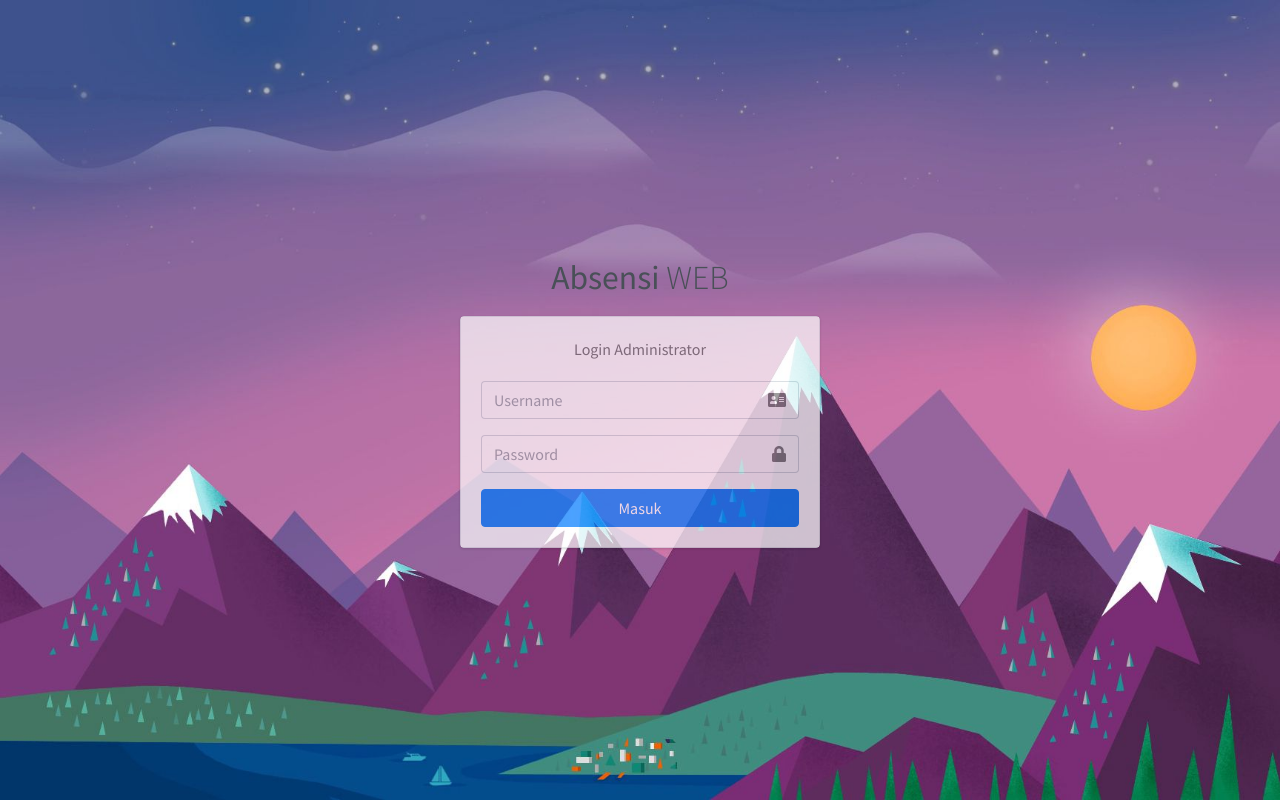
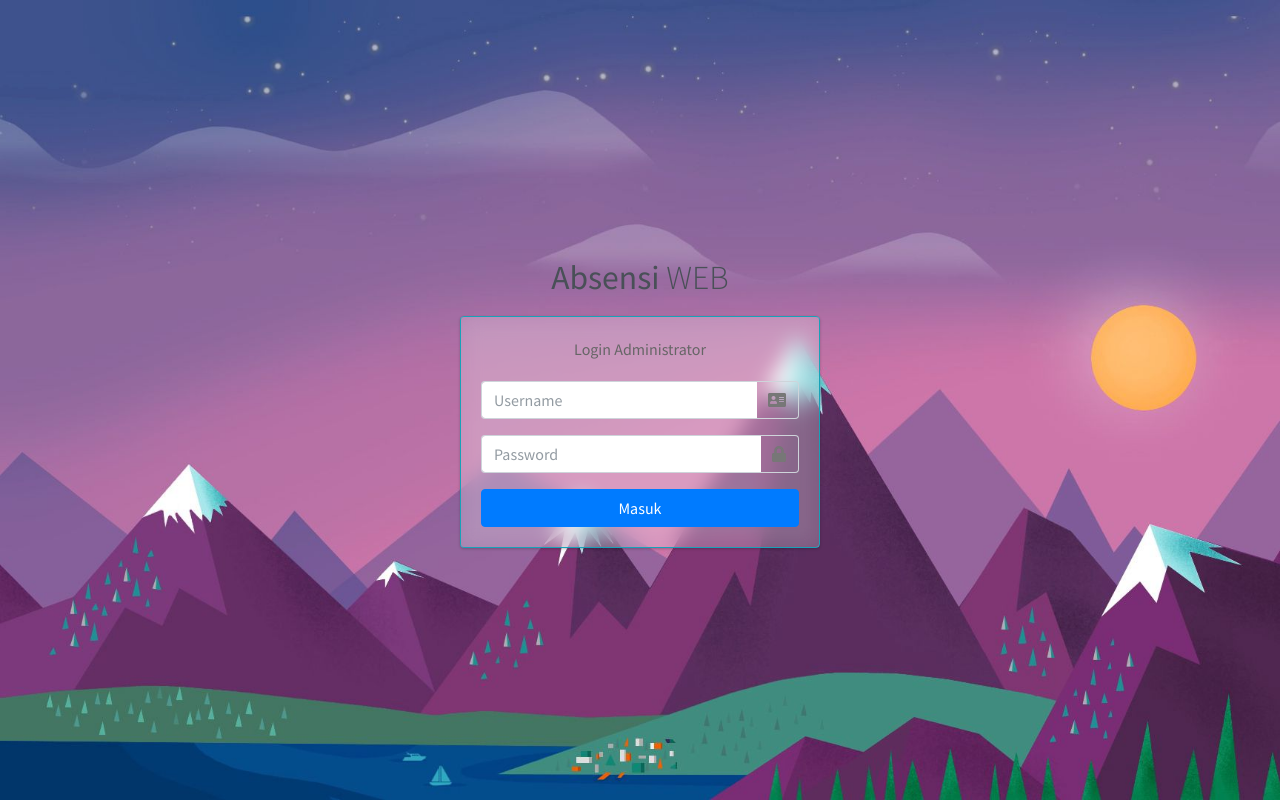
Before and after one commit to krypton-byte/Absensi, a PHP site: page / in a window 1280 px wide. Run offline with PHP 8.4, Linux system fonts and the light colour scheme; some libraries are stand-ins or nearby versions.

Commit message:
feat: total

```diff
--- a/index.php
+++ b/index.php
@@ -20,10 +20,9 @@
     <a href=""><b>Absensi</b> WEB</a>
   </div>
   <!-- /.login-logo -->
-  <div class="card border">
+  <div class="card border border-info">
     <div class="card-body login-card-body">
       <p class="login-box-msg">Login Administrator</p>
-
       <form action="" method="post">
       <?php
       session_start();
@@ -91,8 +90,9 @@
     background-size: cover;
     background-position: center;
   }
-  .card {
-     opacity: 0.7;
+  .card, .card-body {
+    background-color: rgba(255, 255, 255, 0.1);
+    backdrop-filter: blur(10px);
   }
 </style>
 </body>
--- a/modules/databases.php
+++ b/modules/databases.php
@@ -96,7 +96,7 @@
             if(!$siswa){
                 throw new Exception('NIS Tidak Terdaftar');
             }
-            return $siswa;
+            return [...$siswa, 'Izin' => $this->jumlah('Izin'), 'Sakit' => $this->jumlah('Sakit'), 'Hadir' => $this->jumlah('Hadir'), 'Alpa' => $this->jumlah('Alpa')];
         }
 
         public function Absen(string $absen) {
@@ -121,6 +121,12 @@
             $query->bind_param('s', $this->nis);
             $query->execute();
             return $query->affected_rows;
+        }
+        public function jumlah(string $absen): int {
+            $query = $this->connection->prepare('SELECT COUNT(Siswa) FROM Absensi WHERE Siswa = ? AND Kehadiran = ?');
+            $query->bind_param('ss', $this->nis, $absen);
+            $query->execute();
+            return $query->get_result()->fetch_assoc()['COUNT(Siswa)'];
         }
     }
 
--- a/siswa.php
+++ b/siswa.php
@@ -122,6 +122,7 @@ include 'elements/header.php';
                                                     <p>Nama: <span id="dnama">${json.Nama}</span></p>
                                                     <p>Kelas: ${json.Kelas} ${json.nama}</p>
                                                     <p>Gender: <span id="dkelas">${{L: 'Laki-Laki', P: 'Perempuan'}[json.Gender]}</span></p>
+                                                    <p>Absensi: ${json.Izin} Izin,  ${json.Sakit} Sakit,  ${json.Hadir} Hadir,  ${json.Alpa} Alpa </p>
                                                 </div>
                                             </div>`)
                                 $('.card-footer').append(`<button onclick="edit('${document.getElementById('nis').value}');" class="btn btn-primary" style="float: right;"><i class="fas fa-trash"></i> Edit</button>
@@ -192,6 +193,7 @@ include 'elements/header.php';
                                     <p>Nama: <span id="dnama">${json.Nama}</span></p>
                                     <p>Kelas: ${json.Kelas} ${json.nama}</p>
                                     <p>Gender: <span id="dkelas">${{L: 'Laki-Laki', P: 'Perempuan'}[json.Gender]}</span></p>
+                                    <p>Absensi: ${json.Izin} Izin,  ${json.Sakit} Sakit,  ${json.Hadir} Hadir,  ${json.Alpa} Alpa </p>
                                 </div>
                             </div>`)
                 $('.card-footer').append(`<button onclick="edit('${document.getElementById('nis').value}');" class="btn btn-primary" style="float: right;"><i class="fas fa-trash"></i> Edit</button>
```
